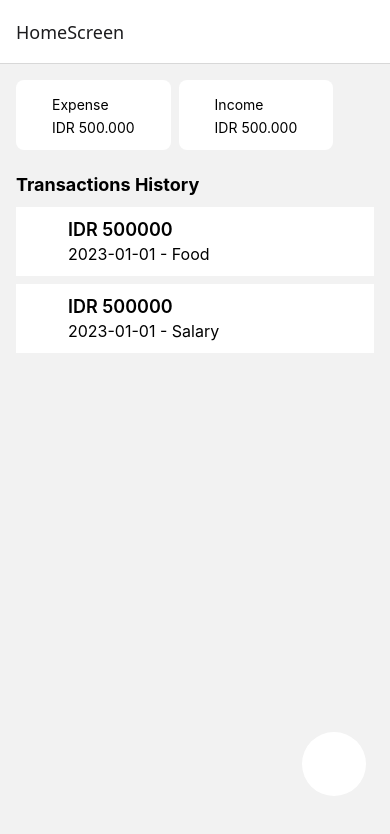
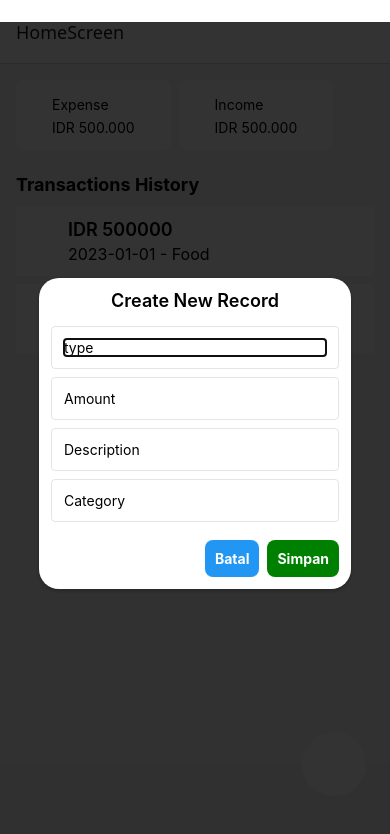
Before and after one commit to sipamungkas/finance-management-app, a React Native app: screen /HomeScreen in a window 390 px wide. Both pictures are taken after a click on the element 334 px from the left and 764 px from the top of the page. Shown: the top 834 px of the page. Built offline with nearby package versions, Linux system fonts and the light colour scheme; some icons are missing.

Commit message:
feat(component): add modal create new record

```diff
--- a/package.json
+++ b/package.json
@@ -17,6 +17,7 @@
     "lucide-react-native": "^0.471.0",
     "react": "18.2.0",
     "react-native": "0.72.4",
+    "react-native-element-dropdown": "^2.12.4",
     "react-native-safe-area-context": "^5.1.0",
     "react-native-screens": "^4.5.0",
     "react-native-svg": "^15.11.1",
--- a/src/screens/Home/HomeScreen.tsx
+++ b/src/screens/Home/HomeScreen.tsx
@@ -1,9 +1,10 @@
 import {View, Text, FlatList, TouchableOpacity} from 'react-native';
-import React from 'react';
+import React, {useState} from 'react';
 
 import styles from './styles';
 import {ArrowDown, ArrowUp, PlusCircle} from 'lucide-react-native';
 import RowItem, {RowProps} from '../components/RowItem/RowItem';
+import ModalCreateRecord from '../components/ModalCreateRecord/ModalCreateRecord';
 
 const dummy: RowProps[] = [
   {
@@ -21,6 +22,7 @@ const dummy: RowProps[] = [
 ];
 
 const HomeScreen = () => {
+  const [modalVisible, setModalVisible] = useState(false);
   return (
     <View style={styles.container}>
       <View style={[styles.wrapper]}>
@@ -50,10 +52,18 @@ const HomeScreen = () => {
         renderItem={({item}) => <RowItem {...item} />}
       />
       <View style={styles.fabWrapper}>
-        <TouchableOpacity activeOpacity={0.2} onPress={() => {}}>
+        <TouchableOpacity
+          activeOpacity={0.2}
+          onPress={() => {
+            setModalVisible(true);
+          }}>
           <PlusCircle size={38} />
         </TouchableOpacity>
       </View>
+      <ModalCreateRecord
+        modalVisible={modalVisible}
+        setModalVisible={setModalVisible}
+      />
     </View>
   );
 };
--- a/src/screens/Home/styles.ts
+++ b/src/screens/Home/styles.ts
@@ -37,4 +37,6 @@ export default StyleSheet.create({
     justifyContent: 'center',
     borderRadius: 32,
   },
+
+  // modal
 });
--- /dev/null
+++ b/src/screens/components/ModalCreateRecord/ModalCreateRecord.tsx
@@ -0,0 +1,78 @@
+import {View, Text, Pressable, Modal, TextInput, Alert} from 'react-native';
+import React, {useState} from 'react';
+
+import styles from './styles';
+
+const ModalCreateRecord = ({modalVisible, setModalVisible}: any) => {
+  const [type, setType] = useState('expense');
+  const [amount, setAmount] = useState(0);
+  const [desc, setDesc] = useState('');
+  const [category, setCategory] = useState('');
+
+  const onSave = () => {
+    if (!type || !amount || !desc || !category) {
+      Alert.alert('Semua form harus diisi!');
+      return;
+    }
+  };
+
+  return (
+    <Modal
+      animationType="slide"
+      transparent={true}
+      visible={modalVisible}
+      onRequestClose={() => {
+        setModalVisible(!modalVisible);
+      }}>
+      <View style={styles.centeredView}>
+        <View style={styles.modalView}>
+          <Text style={styles.modalText}>Create New Record</Text>
+          <View style={{gap: 8, marginBottom: 18}}>
+            <View style={styles.inputWrapper}>
+              <TextInput placeholder="type" onChangeText={e => setType(e)} />
+            </View>
+            <View style={styles.inputWrapper}>
+              <TextInput
+                placeholder="Amount"
+                keyboardType="numeric"
+                onChangeText={e => setAmount(Number(e) || 0)}
+              />
+            </View>
+            <View style={styles.inputWrapper}>
+              <TextInput
+                placeholder="Description"
+                onChangeText={e => setDesc(e)}
+              />
+            </View>
+            <View style={styles.inputWrapper}>
+              <TextInput
+                placeholder="Category"
+                onChangeText={e => setCategory(e)}
+              />
+            </View>
+          </View>
+
+          <View style={styles.btnContainer}>
+            <Pressable
+              style={[styles.button, styles.buttonClose]}
+              onPress={() => setModalVisible(!modalVisible)}>
+              <Text style={styles.textStyle}>Batal</Text>
+            </Pressable>
+
+            <Pressable
+              style={[
+                styles.button,
+                styles.buttonClose,
+                {backgroundColor: 'green'},
+              ]}
+              onPress={() => onSave()}>
+              <Text style={styles.textStyle}>Simpan</Text>
+            </Pressable>
+          </View>
+        </View>
+      </View>
+    </Modal>
+  );
+};
+
+export default ModalCreateRecord;
--- /dev/null
+++ b/src/screens/components/ModalCreateRecord/styles.ts
@@ -0,0 +1,61 @@
+import {StyleSheet} from 'react-native';
+
+export default StyleSheet.create({
+  centeredView: {
+    flex: 1,
+    justifyContent: 'center',
+    alignItems: 'center',
+    marginTop: 22,
+    backgroundColor: '#000000CC',
+  },
+  modalView: {
+    margin: 20,
+    backgroundColor: 'white',
+    borderRadius: 20,
+    padding: 12,
+    shadowColor: '#000',
+    shadowOffset: {
+      width: 0,
+      height: 2,
+    },
+    shadowOpacity: 0.25,
+    shadowRadius: 4,
+    elevation: 5,
+    width: '80%',
+  },
+  btnContainer: {
+    gap: 8,
+    flexDirection: 'row',
+    alignItems: 'center',
+    justifyContent: 'flex-end',
+    width: '100%',
+  },
+  inputWrapper: {
+    borderWidth: 1,
+    borderRadius: 4,
+    borderColor: '#0000001A',
+    padding: 12,
+  },
+  button: {
+    borderRadius: 8,
+    padding: 10,
+    elevation: 2,
+  },
+  buttonOpen: {
+    backgroundColor: '#F194FF',
+  },
+  buttonClose: {
+    backgroundColor: '#2196F3',
+  },
+  textStyle: {
+    color: 'white',
+    fontWeight: 'bold',
+    textAlign: 'center',
+  },
+  modalText: {
+    marginBottom: 15,
+    textAlign: 'center',
+    fontSize: 18,
+    fontWeight: '600',
+  },
+});
```
Also changed, not shown: src/screens/components/ModalCreateRecord/index.ts (added), 1 other file (tests, documents, lock files or other folders).
